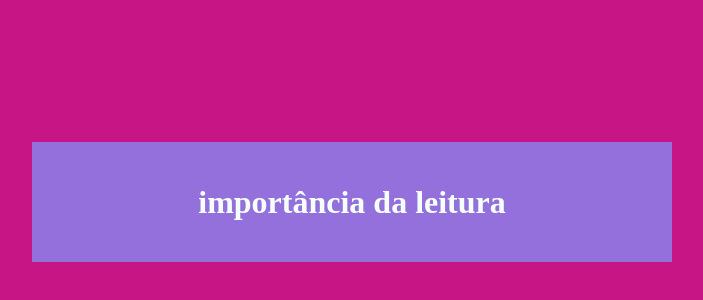
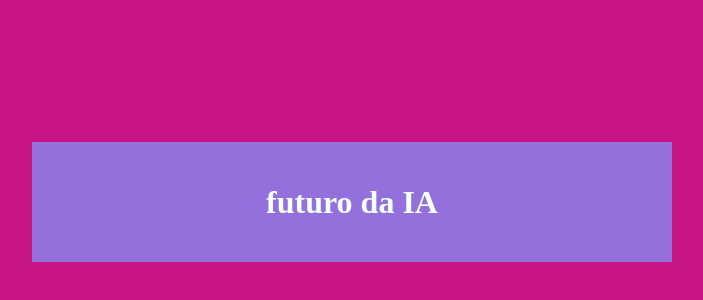
Before and after one commit to assofraana-maker/Futuro-da-IA, a plain HTML site: page index.html in a window 1280 px wide. Shown: the part 206-506 px from the top of the page, without its empty margins (288-991 px from the left). Drawn offline with Linux system fonts and the light colour scheme.

Commit message:
Update index.html

```diff
--- a/index.html
+++ b/index.html
@@ -8,7 +8,7 @@
 </head>
 <body>
     <div class="caixa-principal">
-        <h1>importância da leitura</h1>
+        <h1>futuro da IA</h1>
         <div class="caixa-perguntas"></div>
         <div class="caixa-alternativas"></div>
         <div class="caixa-resultado">
```
